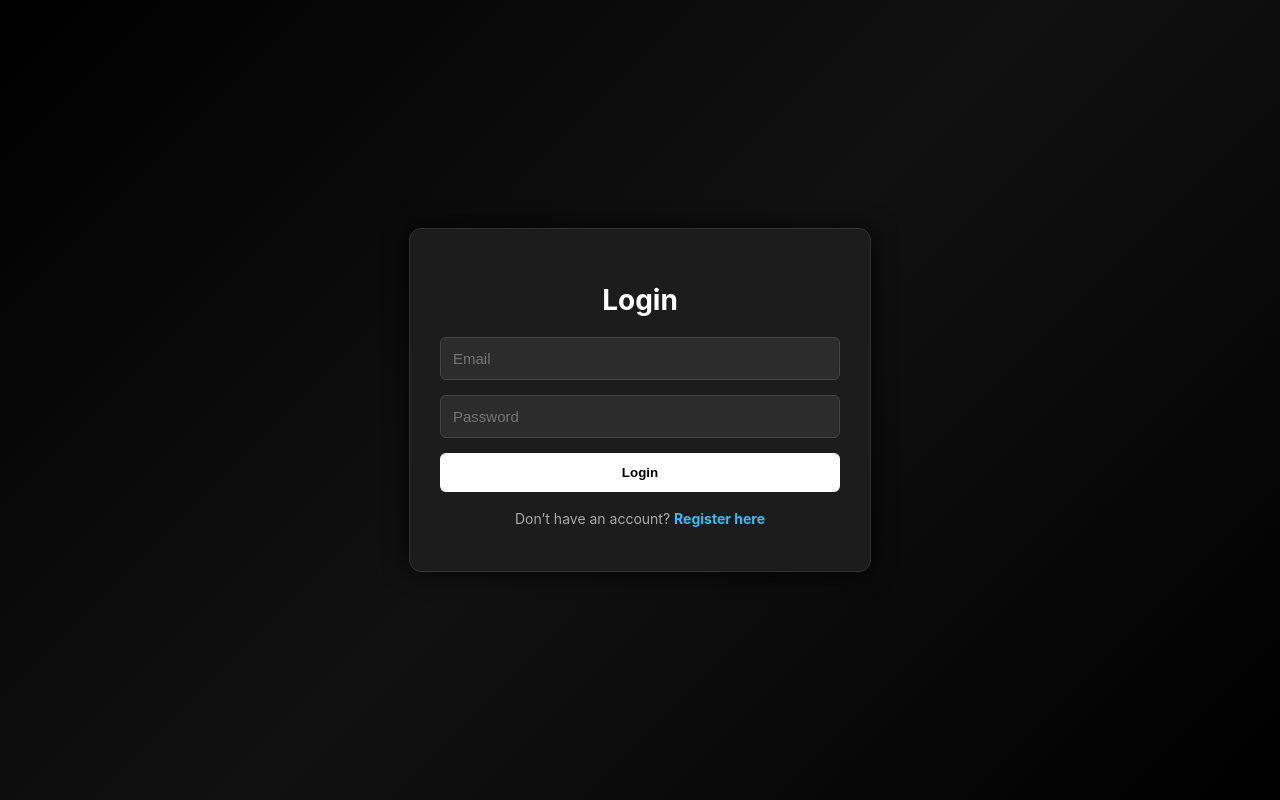
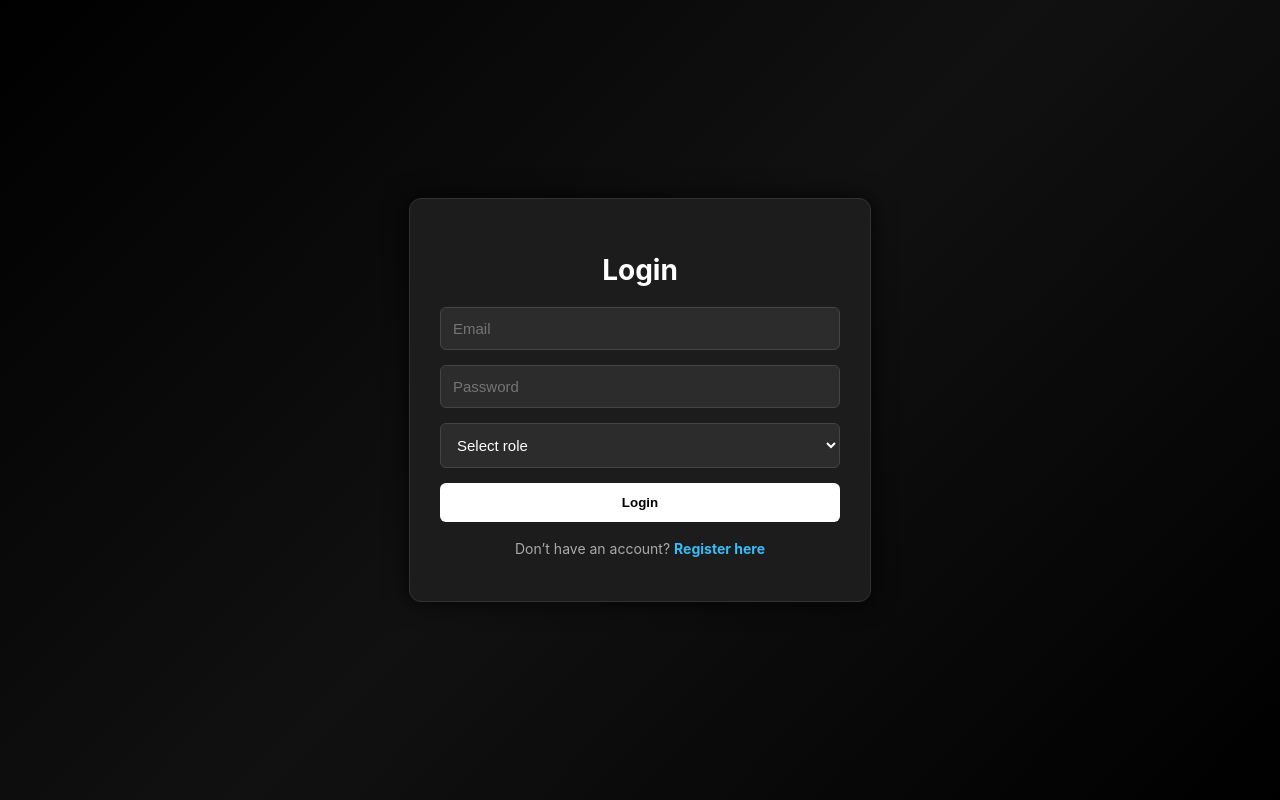
Before and after one commit to pavitraa07/Benzamods-Project, a React (Create React App) app in the folder frontend/: page /login in a window 1280 px wide. Built offline with nearby package versions, Linux system fonts and the light colour scheme.

Commit message:
Deployment

```diff
--- a/frontend/src/auth/Login.jsx
+++ b/frontend/src/auth/Login.jsx
@@ -15,7 +15,7 @@ export default function Login() {
   const redirectPath =
     localStorage.getItem("redirectAfterLogin") || location.state?.from || "/";
 
-  const [form, setForm] = useState({ email: "", password: "" });
+  const [form, setForm] = useState({ email: "", password: "", role: "" });
   const [loading, setLoading] = useState(false);
   const [message, setMessage] = useState("");
 
@@ -25,18 +25,33 @@ export default function Login() {
 
   const handleLogin = async (e) => {
     e.preventDefault();
+
+    if (!form.role) {
+      setMessage("Please select a role");
+      return;
+    }
+
     setLoading(true);
     try {
       const res = await loginApi(form.email, form.password);
       setMessage(res.data.message);
 
       if (res.data.token) {
+        // store token as before
         localStorage.setItem("token", res.data.token);
 
-        // check role and redirect accordingly
-        if (res.data.user?.role === "admin") {
-          navigate("/admin", { replace: true });
-        } else {
+        // backend might return role either as res.data.role or res.data.user.role
+        const backendRole = res.data.role || res.data.user?.role;
+
+        if (form.role === "admin") {
+          // allow admin if backend role is "admin" or "both"
+          if (backendRole === "admin" || backendRole === "both") {
+            navigate("/admin", { replace: true });
+          } else {
+            setMessage("User not registered as admin");
+          }
+        } else if (form.role === "user") {
+          // for user selection, go to homepage
           navigate("/homepage", { replace: true });
         }
 
@@ -80,12 +95,22 @@ export default function Login() {
             required
             style={inputStyle}
           />
+
+          {/* Select Role (User / Admin) */}
+          <select
+            name="role"
+            value={form.role}
+            onChange={handleChange}
+            required
+            style={inputStyle}
+          >
+            <option value="">Select role</option>
+            <option value="user">User</option>
+            <option value="admin">Admin</option>
+          </select>
+
           <motion.button
-            whileHover={{
-              scale: 1.05,
-              backgroundColor: "#38bdf8",
-              color: "#000",
-            }}
+            whileHover={{ scale: 1.05, backgroundColor: "#38bdf8", color: "#000" }}
             whileTap={{ scale: 0.95 }}
             type="submit"
             disabled={loading}
```
